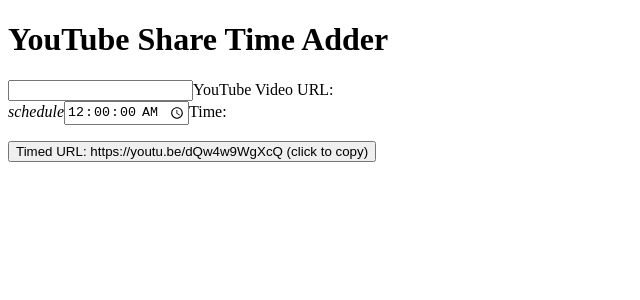
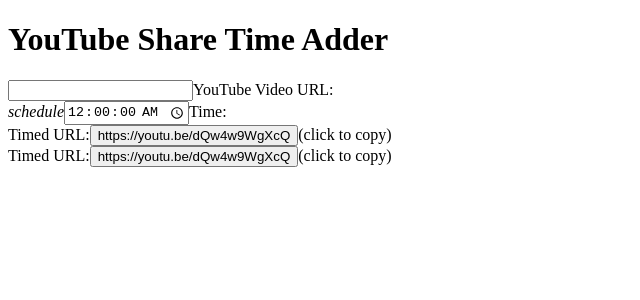
Before and after one commit to Khoding/YouTubeVideoShareTime, a Vue app: page / in a window 1280 px wide. Shown: the top 300 px of the page, without its empty margins (0-640 px from the left). Built offline with nearby package versions, Linux system fonts and the light colour scheme.

Commit message:
better layout

```diff
--- a/src/App.vue
+++ b/src/App.vue
@@ -2,6 +2,7 @@
   <header class="center-align">
     <h1 class="small">YouTube Share Time Adder</h1>
   </header>
+
   <main class="responsive center-align top-margin bottom-margin">
     <div class="field label border">
       <input type="text" id="videoUrlInput" v-model="videoUrl" />
@@ -14,11 +15,22 @@
 
       <label for="timeInput">Time:</label>
     </div>
-    <p>
-      <button @click="setClipboard(sharedUrl)" target="_blank" rel="noopener noreferrer">
-        Timed URL: <span class="bold">{{ sharedUrl }}</span> (click to copy)
+
+    <nav class="s m center-align tiny-space vertical">
+      <span>Timed URL:</span>
+      <button @click="setClipboard(sharedUrl)" class="bold">
+        {{ sharedUrl }}
       </button>
-    </p>
+      <span>(click to copy)</span>
+    </nav>
+
+    <nav class="l center-align tiny-space">
+      <span>Timed URL:</span>
+      <button @click="setClipboard(sharedUrl)" class="bold">
+        {{ sharedUrl }}
+      </button>
+      <span>(click to copy)</span>
+    </nav>
   </main>
 </template>
 
```
